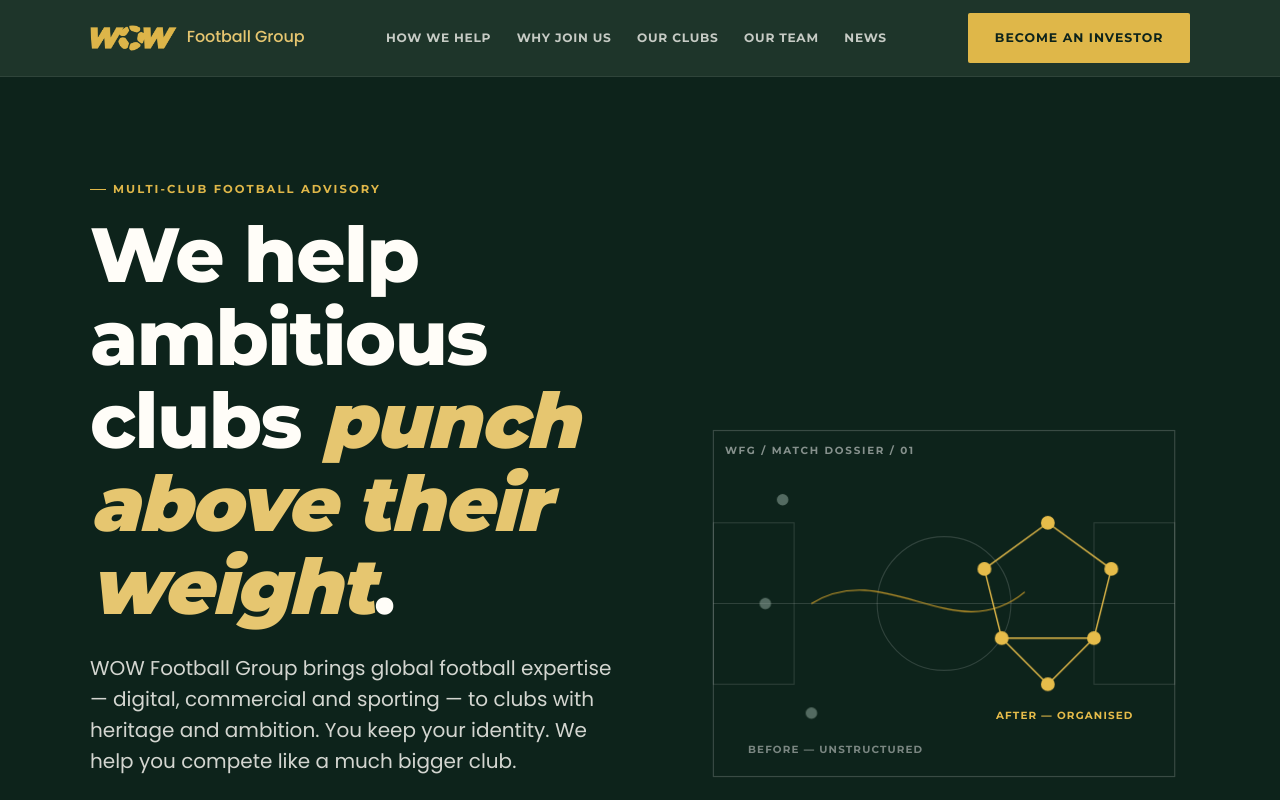
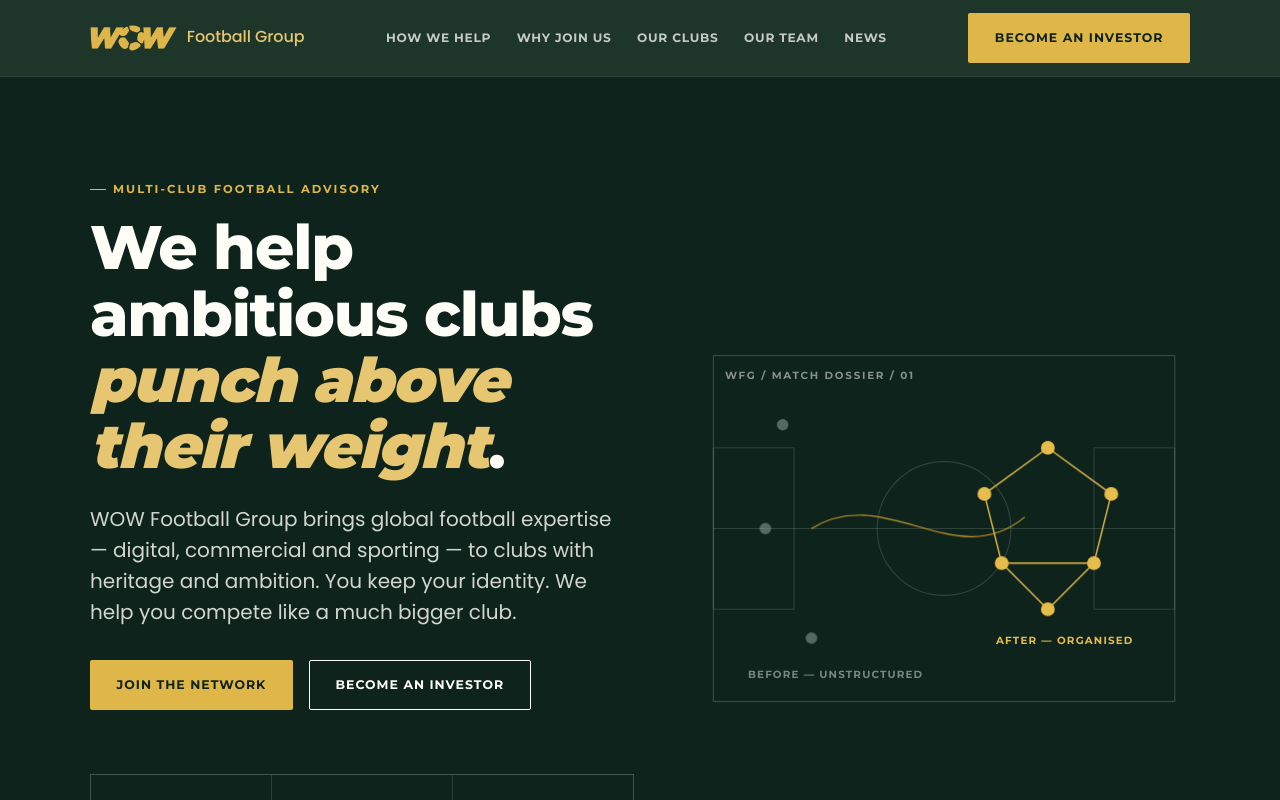
Before and after one commit to Webdog-Marketing/wow-football-group, a Next.js app: page / in a window 1280 px wide. Shown: the top 800 px of the page. Built offline with nearby package versions, Linux system fonts and the light colour scheme.

Commit message:
Update globals.css

```diff
--- a/app/globals.css
+++ b/app/globals.css
@@ -87,10 +87,11 @@
   line-height: 1.08;
   margin: 0;
   letter-spacing: -0.02em;
+  text-wrap: balance;
 }
 
 h1 {
-  font-size: clamp(2.75rem, 6vw, 5.5rem);
+  font-size: clamp(2.5rem, 4.8vw, 4.4rem);
 }
 
 h2 {
```
